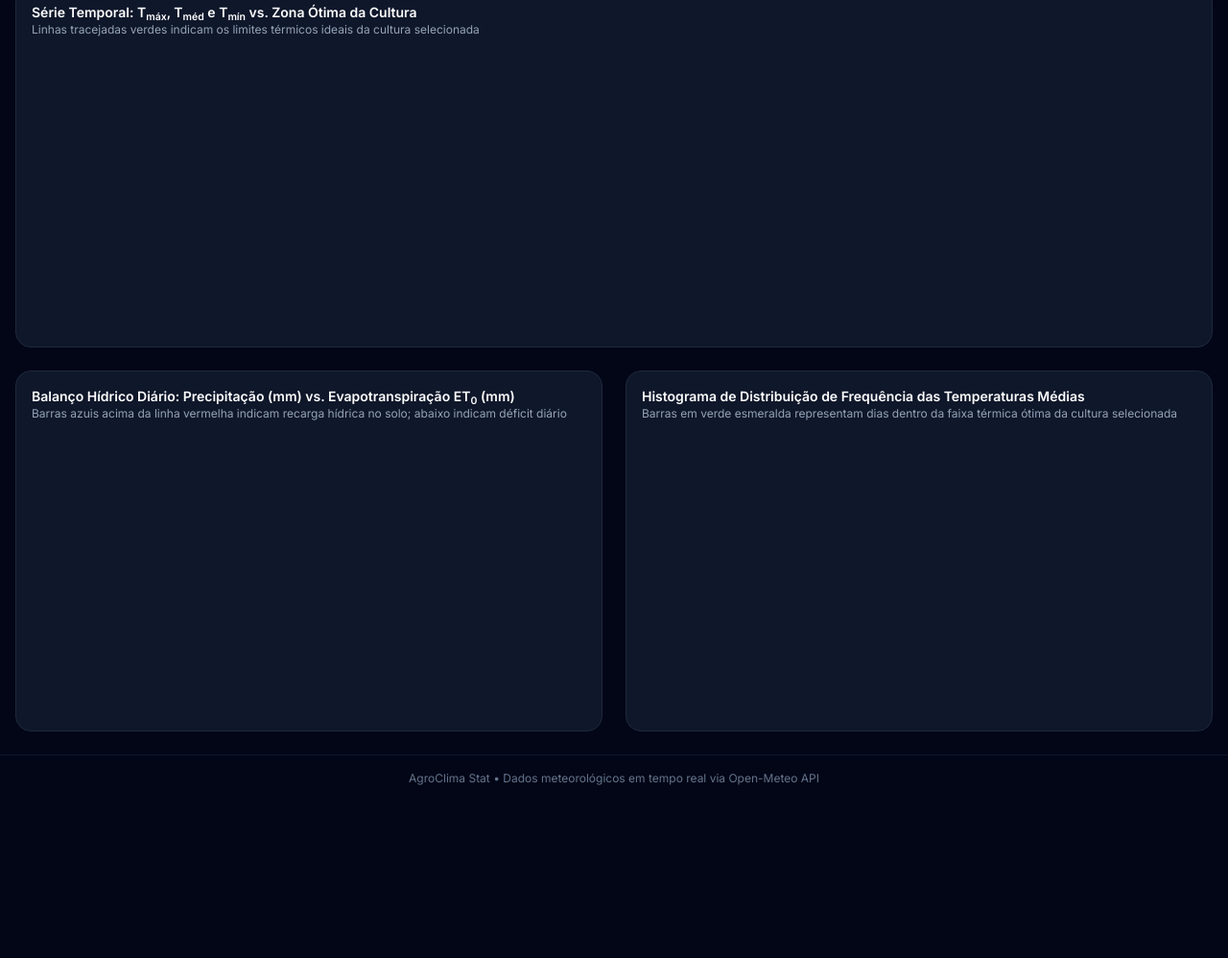
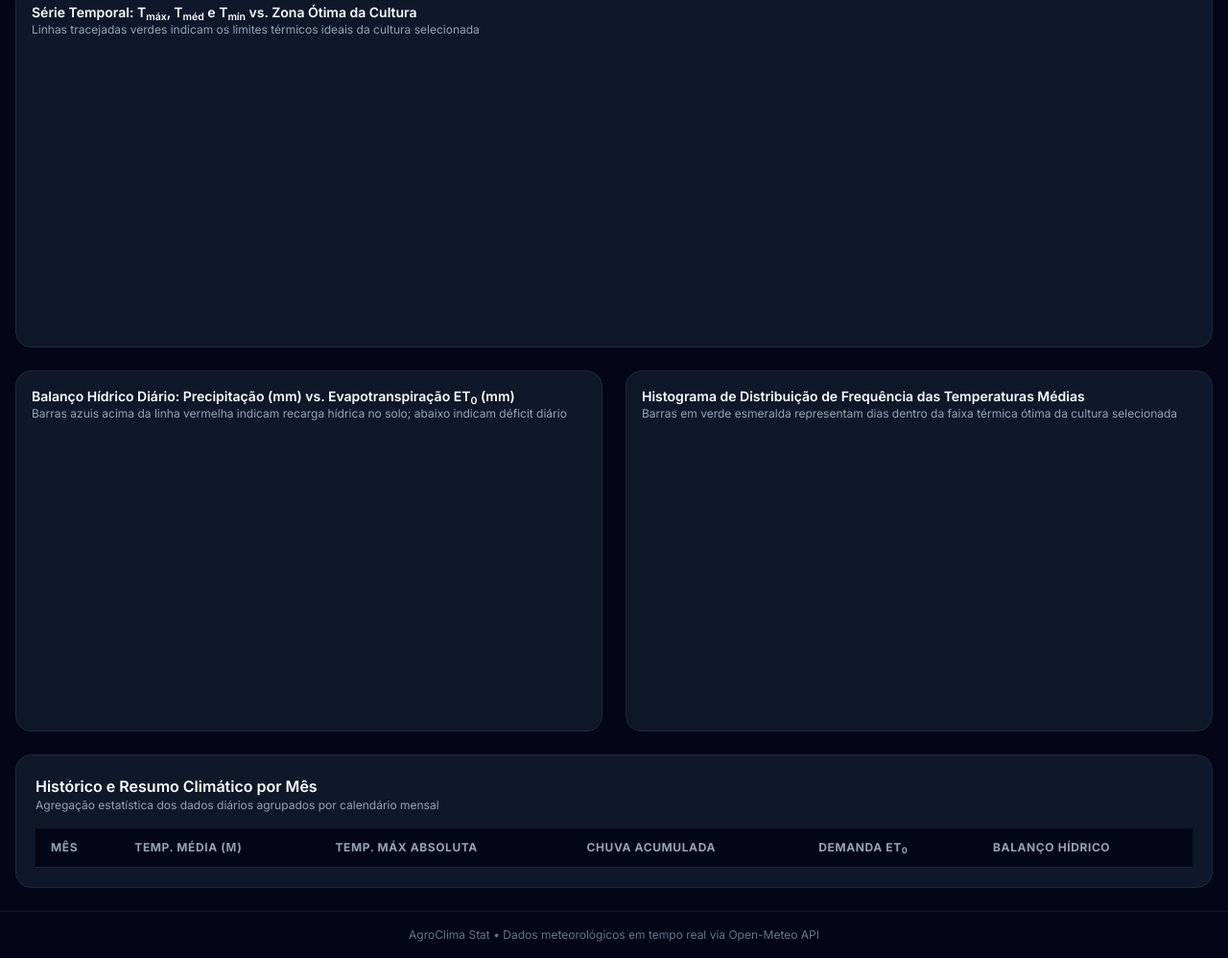
Before and after one commit to jerryneves36-ux/AgroClima-Stat, a plain HTML site: page index.html in a window 1280 px wide. Shown: the part 526-1524 px from the top of the page at 96% size. Before the commit the page ends 1361 px from the top, so only its background shows below. Drawn offline with nearby package versions, Linux system fonts and the light colour scheme; no server answers.

Commit message:
Add monthly climate summary section to index.html

```diff
--- a/index.html
+++ b/index.html
@@ -191,6 +191,35 @@
         </div>
       </div>
     </section>
+
+    <!-- Seção de Histórico Mensal -->
+    <section class="bg-slate-900 border border-slate-800 rounded-2xl p-5 space-y-4">
+      <div>
+        <h3 class="text-base font-semibold text-white">Histórico e Resumo Climático por Mês</h3>
+        <p class="text-xs text-slate-400">
+          Agregação estatística dos dados diários agrupados por calendário mensal
+        </p>
+      </div>
+
+      <div class="overflow-x-auto">
+        <table class="w-full text-left text-xs text-slate-300">
+          <thead class="bg-slate-950 text-slate-400 uppercase tracking-wider border-b border-slate-800">
+            <tr>
+              <th class="py-3 px-4">Mês</th>
+              <th class="py-3 px-4">Temp. Média (μ)</th>
+              <th class="py-3 px-4">Temp. Máx Absoluta</th>
+              <th class="py-3 px-4">Chuva Acumulada</th>
+              <th class="py-3 px-4">Demanda ET<sub>0</sub></th>
+              <th class="py-3 px-4">Balanço Hídrico</th>
+            </tr>
+          </thead>
+          <tbody id="monthlyTableBody" class="divide-y divide-slate-800/60">
+            <!-- Preenchido via script.js -->
+          </tbody>
+        </table>
+      </div>
+    </section>
+
   </main>
 
   <footer class="border-t border-slate-900 py-4 text-center text-xs text-slate-500">
```
